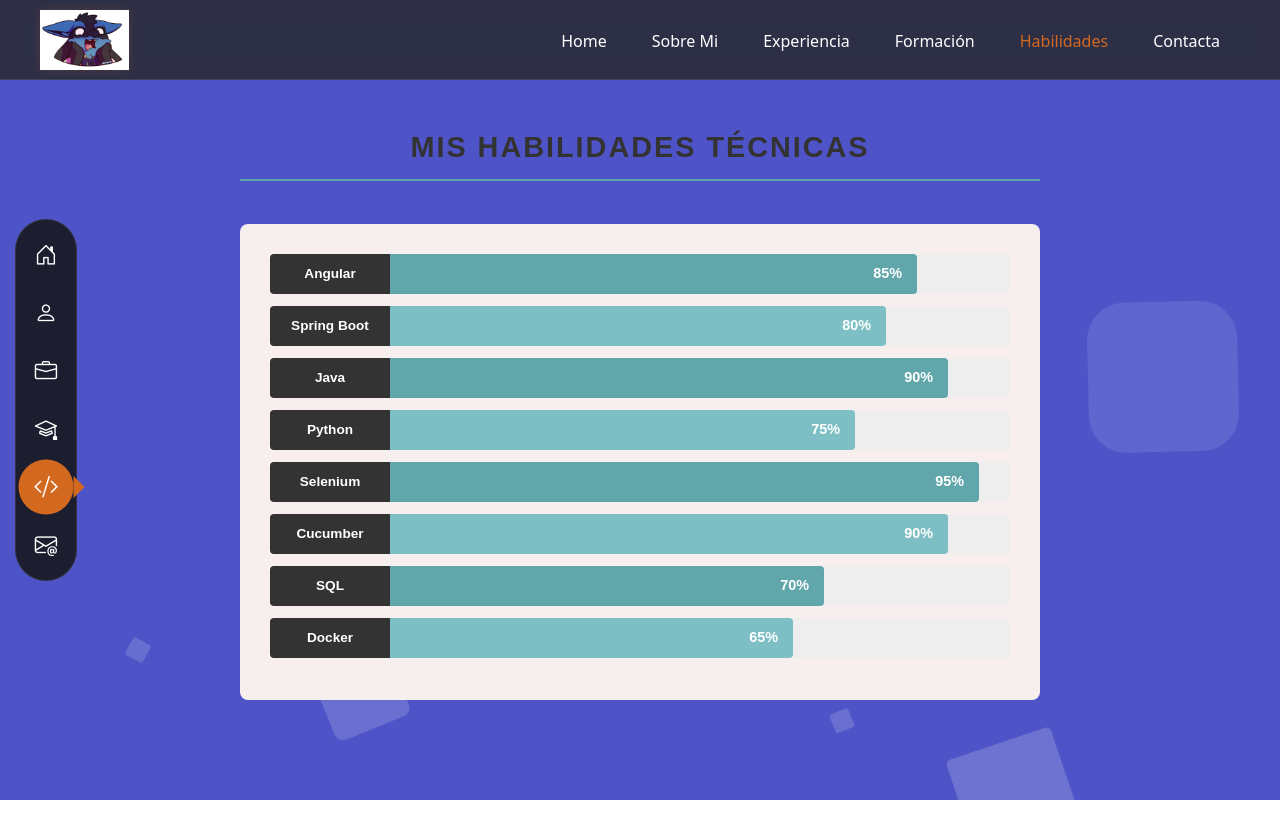
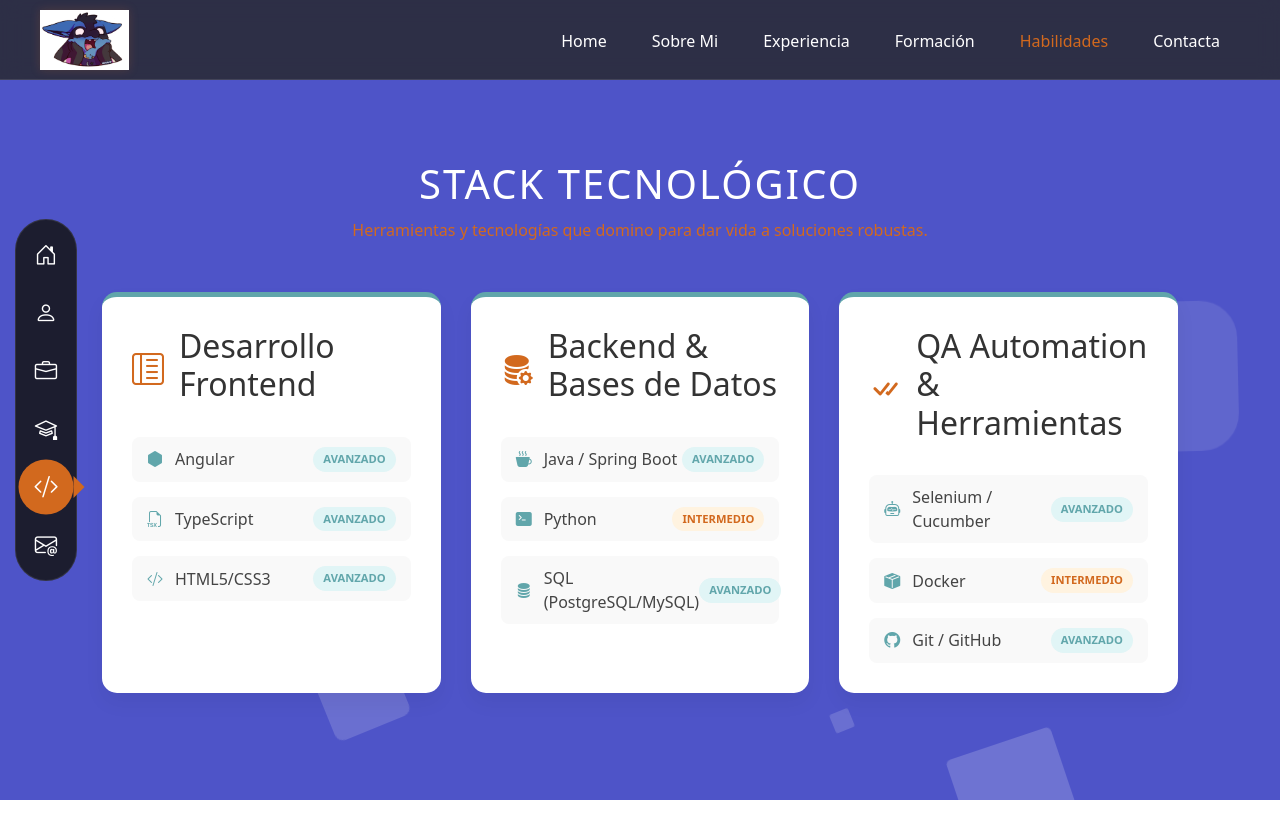
Before and after one commit to JaviLira/portfolio, an Angular app: page /habilidades in a window 1280 px wide. Shown: the top 838 px of the page. Before the commit the page ends 800 px from the top, so only its background shows below. Built offline with nearby package versions, Linux system fonts and the light colour scheme.

Commit message:
prueba habilidades

```diff
--- a/src/app/pages/habilidades/habilidades.css
+++ b/src/app/pages/habilidades/habilidades.css
@@ -1,95 +1,117 @@
-:host {
-  --font-sans: 'Montserrat', sans-serif;
-  --accent: #61A6AB;
-  --accent-light: #7dbfc4;
-  --dark: #333;
+.habilidades-section {
+  padding: 80px 0;
+  min-height: 100vh;
 }
 
-.wrap {
-  width: 90%;
-  max-width: 800px;
-  margin: 50px auto;
-  font-family: var(--font-sans);
-}
-
-h1 {
-  font-weight: 600;
+.main-title {
   text-align: center;
-  font-size: 1.8em;
-  padding-bottom: .5em;
-  margin-bottom: 1.5em;
-  border-bottom: 2px solid var(--accent);
-  color: var(--dark);
+  color: #ffffff;
+  font-size: 2.5rem;
+  margin-bottom: 10px;
   text-transform: uppercase;
   letter-spacing: 2px;
 }
 
-.holder {
-  background: #f7efed;
-  padding: 30px;
-  border-radius: 8px;
+.subtitle {
+  text-align: center;
+  color: #d2691e;
+  margin-bottom: 50px;
 }
 
-.bar-wrapper {
+.categories-grid {
+  display: grid;
+  grid-template-columns: repeat(auto-fit, minmax(320px, 1fr));
+  gap: 30px;
+  padding: 0 20px;
+}
+
+/* Tarjeta de Categoría */
+.category-card {
+  background: white;
+  border-radius: 15px;
+  padding: 30px;
+  box-shadow: 0 10px 20px rgba(0,0,0,0.05);
+  transition: transform 0.3s ease;
+  border-top: 5px solid #61A6AB; /* Tu azul */
+}
+
+.category-card:hover {
+  transform: translateY(-10px);
+}
+
+.category-header {
   display: flex;
   align-items: center;
-  margin-bottom: 12px;
-  height: 40px;
-  width: 100%;
+  gap: 15px;
+  margin-bottom: 25px;
+  color: #333;
 }
 
-.label {
-  width: 120px;
-  min-width: 120px;
-  background: var(--dark);
-  color: white;
-  height: 100%;
+.category-header i {
+  font-size: 2rem;
+  color: #d2691e; /* Tu naranja */
+}
+
+/* Lista de Habilidades */
+.skills-list {
+  display: flex;
+  flex-direction: column;
+  gap: 15px;
+}
+
+.skill-item {
+  display: flex;
+  justify-content: space-between;
+  align-items: center;
+  padding: 10px 15px;
+  background: #f9f9f9;
+  border-radius: 8px;
+  transition: background 0.2s;
+}
+
+.skill-item:hover {
+  background: #f0f8f9;
+}
+
+.skill-info {
   display: flex;
   align-items: center;
-  justify-content: center;
-  font-weight: bold;
-  font-size: 0.85em;
-  border-radius: 4px 0 0 4px;
+  gap: 12px;
+  font-weight: 500;
+  color: #444;
 }
 
-.progress-bg {
-  flex-grow: 1;
-  background: #eee;
-  height: 100%;
-  border-radius: 0 4px 4px 0;
-  position: relative;
-  overflow: hidden; /* Asegura que la barra no se salga del radio del borde */
+.skill-info i {
+  color: #61A6AB;
 }
 
-.bar-fill {
-  height: 100%;
-  background: var(--accent);
-  width: 0;
-  transition: width 2s cubic-bezier(0.1, 0, 0.1, 1);
-  display: flex;
-  align-items: center;
-  justify-content: flex-end;
-  border-radius: 0 4px 4px 0;
+/* Badges de Nivel */
+.level-badge {
+  font-size: 0.7rem;
+  padding: 4px 10px;
+  border-radius: 20px;
+  text-transform: uppercase;
+  font-weight: bold;
 }
 
-/* Color alterno para filas pares */
-.bar-wrapper:nth-of-type(2n) .bar-fill {
-  background: var(--accent-light);
+.level-badge[data-level="Avanzado"] {
+  background: #e1f5f6;
+  color: #61A6AB;
 }
 
-.count {
-  color: white;
-  font-size: 0.9em;
-  font-weight: bold;
-  padding-right: 15px;
-  white-space: nowrap;
+.level-badge[data-level="Intermedio"] {
+  background: #fff3e0;
+  color: #d2691e;
 }
 
-/* Responsivo */
-@media (max-width: 600px) {
-  .label {
-    width: 90px;
-    min-width: 90px;
-    font-size: 0.75em;
+.level-badge[data-level="Explorando"] {
+  background: #f0f0f0;
+  color: #999;
+}
+
+/* Responsive */
+@media (max-width: 1100px) {
+  .categories-grid {
+    grid-template-columns: 1fr;
   }
 }
--- a/src/app/pages/habilidades/habilidades.html
+++ b/src/app/pages/habilidades/habilidades.html
@@ -1,20 +1,31 @@
-<div class="wrap">
-  <h1>Mis Habilidades Técnicas</h1>
-  <div class="holder">
-    @for (skill of skills; track skill.name; let i = $index) {
-      <div class="bar-wrapper">
-        <span class="label">{{ skill.name }}</span>
+<div class="habilidades-section">
+  <div class="container">
+    <h1 class="main-title">Stack Tecnológico</h1>
+    <p class="subtitle">Herramientas y tecnologías que domino para dar vida a soluciones robustas.</p>
 
-        <div class="progress-bg">
-          <div class="bar-fill"
-               [style.width]="animated ? skill.percent + '%' : '0%'"
-               [style.transition-delay]="(i * 100) + 'ms'">
-            @if (animated) {
-              <span class="count">{{ skill.percent }}%</span>
+    <div class="categories-grid">
+      @for (cat of categories; track cat.title) {
+        <div class="category-card">
+          <div class="category-header">
+            <i [className]="cat.icon"></i>
+            <h2>{{ cat.title }}</h2>
+          </div>
+
+          <div class="skills-list">
+            @for (skill of cat.skills; track skill.name) {
+              <div class="skill-item">
+                <div class="skill-info">
+                  <i [className]="skill.icon"></i>
+                  <span>{{ skill.name }}</span>
+                </div>
+                <span class="level-badge" [attr.data-level]="skill.level">
+                  {{ skill.level }}
+                </span>
+              </div>
             }
           </div>
         </div>
-      </div>
-    }
+      }
+    </div>
   </div>
 </div>
--- a/src/app/pages/habilidades/habilidades.ts
+++ b/src/app/pages/habilidades/habilidades.ts
@@ -1,6 +1,17 @@
-import { Component, OnInit } from '@angular/core';
+import { Component } from '@angular/core';
 import { CommonModule } from '@angular/common';
-import { ChangeDetectorRef } from '@angular/core';
+
+interface Skill {
+  name: string;
+  icon: string;
+  level: 'Avanzado' | 'Intermedio' | 'Explorando';
+}
+
+interface SkillCategory {
+  title: string;
+  icon: string;
+  skills: Skill[];
+}
 
 @Component({
   selector: 'app-habilidades',
@@ -9,25 +20,34 @@ import { ChangeDetectorRef } from '@angular/core';
   templateUrl: './habilidades.html',
   styleUrl: './habilidades.css',
 })
-export class Habilidades implements OnInit {
-  public animated = false;
-  constructor(private cd: ChangeDetectorRef) {}
-
-  public skills = [
-    { name: 'Angular', percent: 85 },
-    { name: 'Spring Boot', percent: 80 },
-    { name: 'Java', percent: 90 },
-    { name: 'Python', percent: 75 },
-    { name: 'Selenium', percent: 95 },
-    { name: 'Cucumber', percent: 90 },
-    { name: 'SQL', percent: 70 },
-    { name: 'Docker', percent: 65 }
+export class Habilidades{
+  public categories: SkillCategory[] = [
+    {
+      title: 'Desarrollo Frontend',
+      icon: 'bi bi-layout-text-sidebar-reverse',
+      skills: [
+        { name: 'Angular', icon: 'bi bi-hexagon-fill', level: 'Avanzado' },
+        { name: 'TypeScript', icon: 'bi bi-filetype-tsx', level: 'Avanzado' },
+        { name: 'HTML5/CSS3', icon: 'bi bi-code-slash', level: 'Avanzado' }
+      ]
+    },
+    {
+      title: 'Backend & Bases de Datos',
+      icon: 'bi bi-database-fill-gear',
+      skills: [
+        { name: 'Java / Spring Boot', icon: 'bi bi-cup-hot-fill', level: 'Avanzado' },
+        { name: 'Python', icon: 'bi bi-terminal-fill', level: 'Intermedio' },
+        { name: 'SQL (PostgreSQL/MySQL)', icon: 'bi bi-database-fill', level: 'Avanzado' }
+      ]
+    },
+    {
+      title: 'QA Automation & Herramientas',
+      icon: 'bi bi-check-all',
+      skills: [
+        { name: 'Selenium / Cucumber', icon: 'bi bi-robot', level: 'Avanzado' },
+        { name: 'Docker', icon: 'bi bi-box-seam-fill', level: 'Intermedio' },
+        { name: 'Git / GitHub', icon: 'bi bi-github', level: 'Avanzado' }
+      ]
+    }
   ];
-
-ngOnInit() {
-  setTimeout(() => {
-    this.animated = true;
-    this.cd.detectChanges(); // Fuerza a Angular a ver el cambio de ancho
-  }, 300);
 }
-}
```
